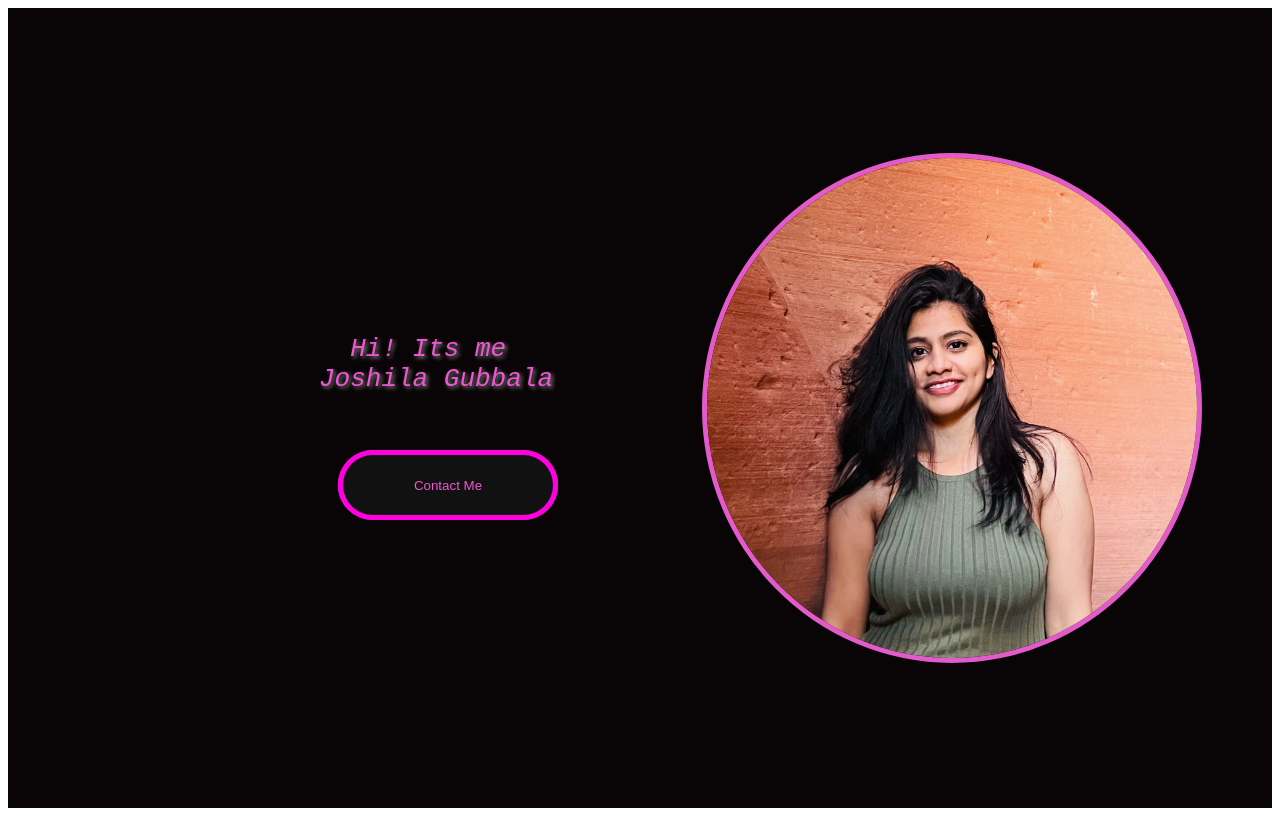
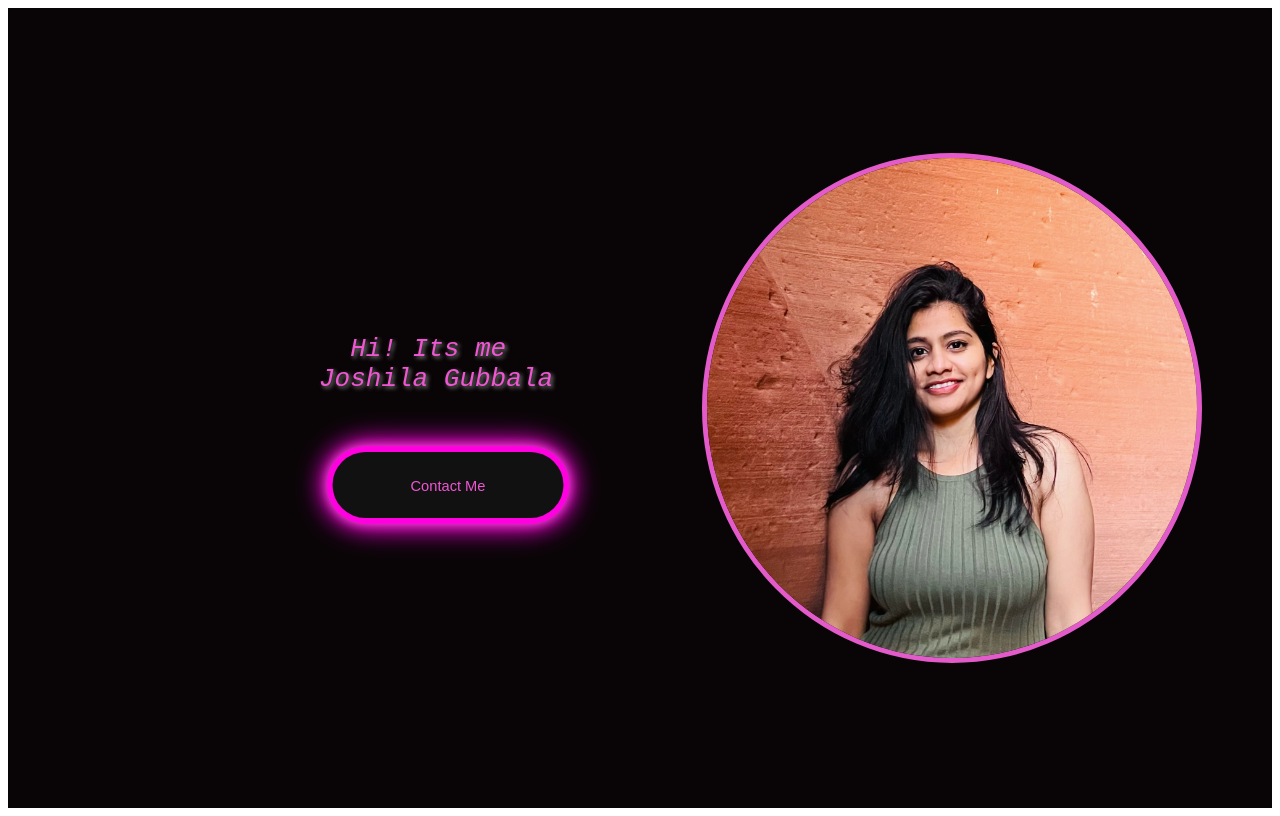
Before and after one commit to Joshila117/website, a plain HTML site: page index.html in a window 1280 px wide. In both pictures the pointer is over the element 448 px from the left and 485 px from the top of the page. Drawn offline with Linux system fonts and the light colour scheme.

Commit message:
added some CSS

```diff
--- a/img/styles.css
+++ b/img/styles.css
@@ -102,4 +102,6 @@
 .outer:hover{
   background: #ff00e0;
   animation: rotate 1.5s linear infinite;
+  transform: scale(1.1); /* Scale the image on hover */
+  box-shadow: 0 0 10px #ee56d2, 0 0 20px #ff00e0, 0 0 30px #ff00e0; /* Neon pink glow */
 }
```
